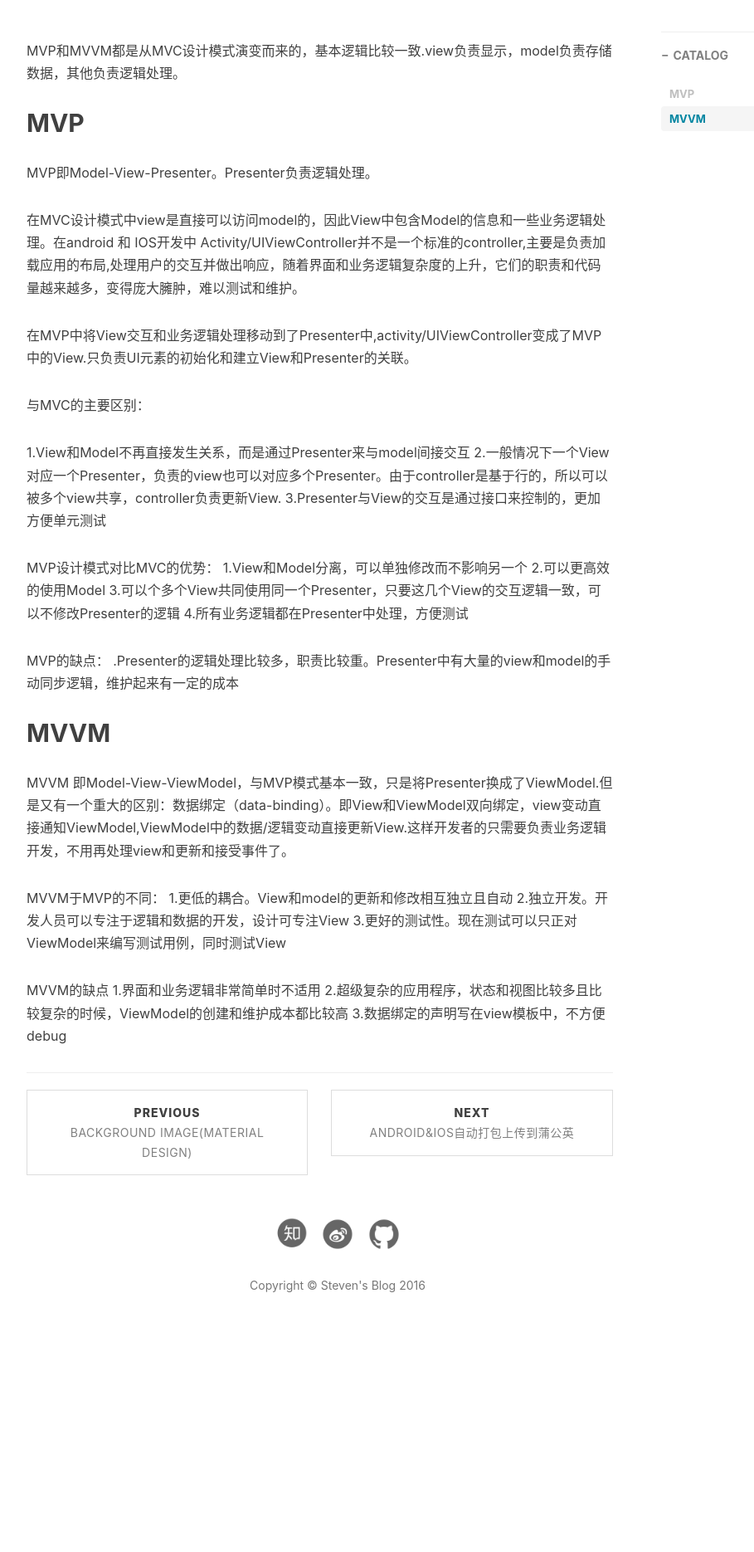
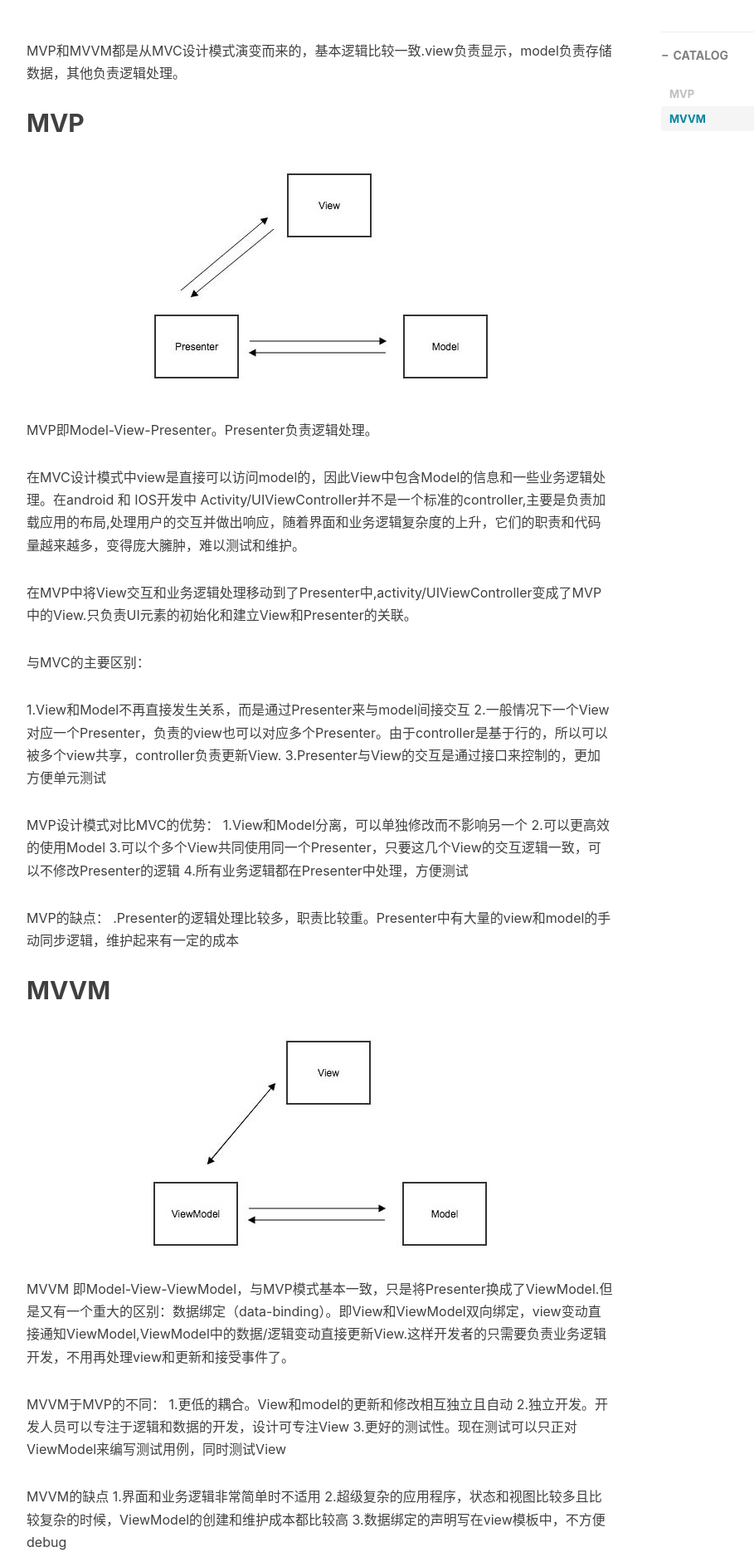
Before and after one commit to StevenDXC/Blog, a Jekyll site: the page built from _posts/2015-02-13-MVP_MVVM.md, in a window 1280 px wide. Shown: the part 459-2329 px from the top of the page at 83% size, without its empty margins (233-1142 px from the left). Built offline with Jekyll 4.4.1, drawn with Linux system fonts in a browser that asks for light colours; nearby versions of some CDN libraries; Markdown is read by kramdown in place of the engine named in the settings; comment, search, counter and statistics services are not loaded; before the commit the page ends 2112 px from its top, so only the background shows below that.

Commit message:
Update 2015-02-13-MVP_MVVM.md

```diff
--- a/_posts/2015-02-13-MVP_MVVM.md
+++ b/_posts/2015-02-13-MVP_MVVM.md
@@ -14,6 +14,9 @@ MVP和MVVM都是从MVC设计模式演变而来的，基本逻辑比较一致.vie
 
 MVP
 ---
+
+![image]({{ site.baseurl }}/img/post/MVP.jpg)
+
 
 MVP即Model-View-Presenter。Presenter负责逻辑处理。
 
@@ -38,6 +41,7 @@ MVP的缺点：
 
 MVVM
 ---
+![image]({{ site.baseurl }}/img/post/MVVM.jpg)
 
 MVVM 即Model-View-ViewModel，与MVP模式基本一致，只是将Presenter换成了ViewModel.但是又有一个重大的区别：数据绑定（data-binding）。即View和ViewModel双向绑定，view变动直接通知ViewModel,ViewModel中的数据/逻辑变动直接更新View.这样开发者的只需要负责业务逻辑开发，不用再处理view和更新和接受事件了。
 
```
